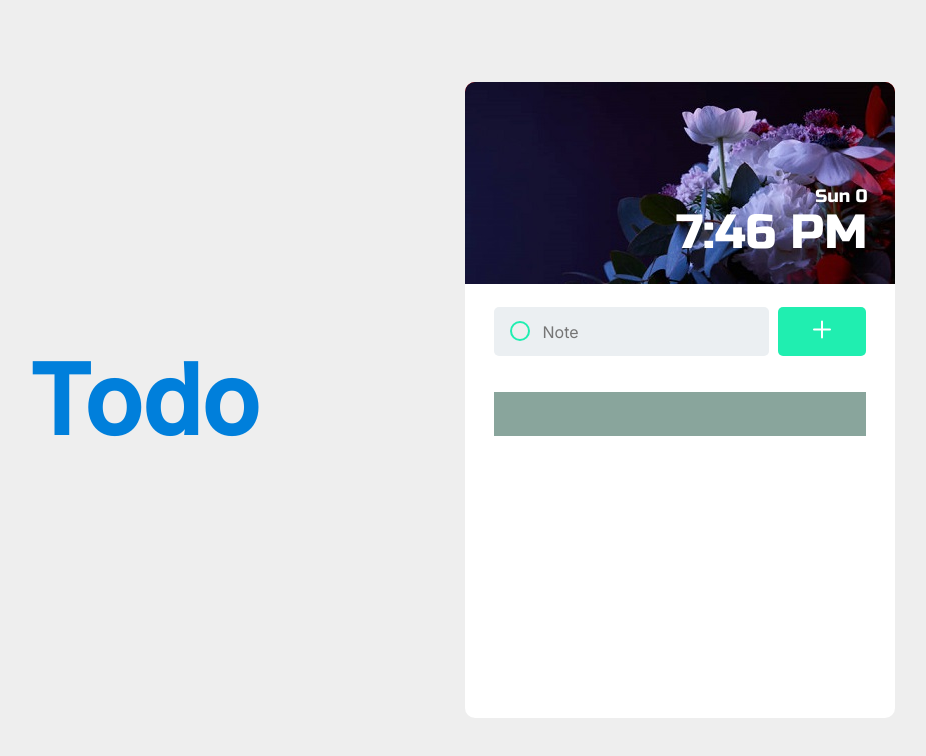
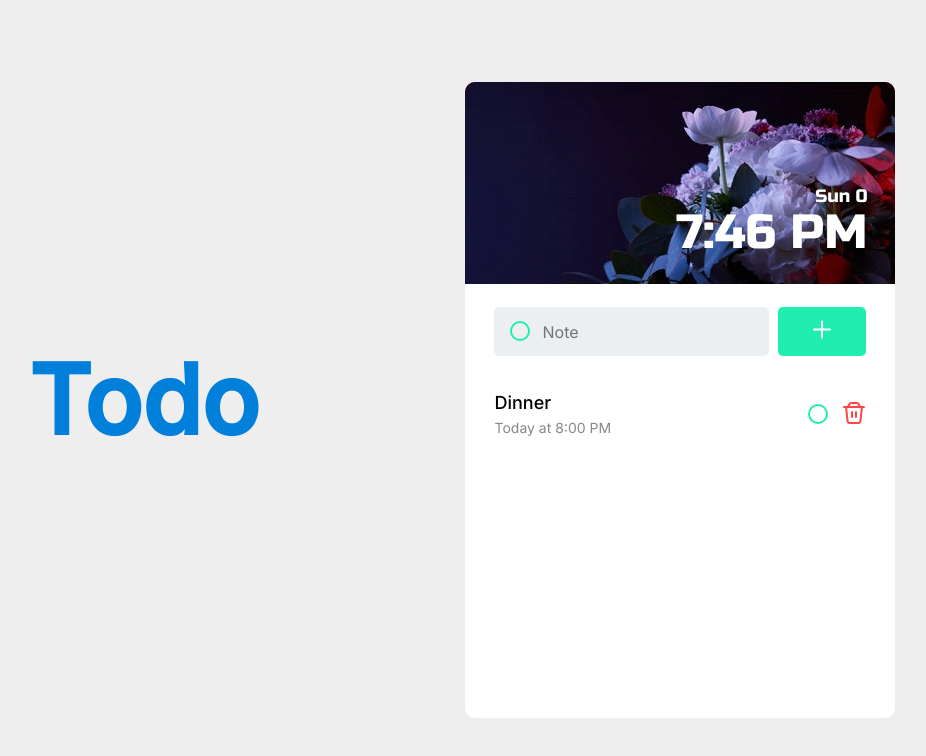
Before and after one commit to N1K100a/to-do-app, a React (Create React App) app: page / in a window 1280 px wide. Shown: the top 756 px of the page, without its empty margins (178-1104 px from the left). Built offline with nearby package versions, Linux system fonts and the light colour scheme.

Commit message:
add simple compnent

```diff
--- /dev/null
+++ b/src/components/RoundBtn.tsx
@@ -0,0 +1,30 @@
+import React from "react";
+import styled from "styled-components";
+
+function RoundBtnComp() {
+  return (
+    <RoundBtn>
+      <svg
+        width="9"
+        height="7"
+        viewBox="0 0 9 7"
+        fill="none"
+        xmlns="http://www.w3.org/2000/svg">
+        <path
+          d="M2.77833 5.65701L0.914298 3.72532C0.813857 3.62124 0.677629 3.56276 0.535583 3.56276C0.393538 3.56276 0.25731 3.62124 0.156869 3.72532C0.0564274 3.82941 0 3.97058 0 4.11778C0 4.19067 0.0138534 4.26284 0.040769 4.33018C0.0676846 4.39752 0.107135 4.4587 0.156869 4.51024L2.4023 6.83717C2.6118 7.05428 2.95023 7.05428 3.15973 6.83717L8.84313 0.947483C8.94357 0.843396 9 0.702224 9 0.555023C9 0.407822 8.94357 0.266649 8.84313 0.162562C8.74269 0.0584756 8.60646 0 8.46442 0C8.32237 0 8.18614 0.0584756 8.0857 0.162562L2.77833 5.65701Z"
+          fill="white"
+        />
+      </svg>
+    </RoundBtn>
+  );
+}
+
+export default RoundBtnComp;
+
+const RoundBtn = styled.button`
+  height: 20px;
+  width: 20px;
+  border-radius: 10px;
+  border: 2px solid #20eeb0;
+  background-color: white;
+`;
--- /dev/null
+++ b/src/components/TaskComponent.tsx
@@ -0,0 +1,72 @@
+import React from "react";
+import styled from "styled-components";
+import RoundBtnComp from "./RoundBtn";
+import trashIcon from "../assets/TrashIcon.svg";
+
+function TaskComponent() {
+  return (
+    <Task>
+      <LeftCon>
+        <TaskName>Dinner</TaskName>
+        <TaskDate>Today at 8:00 PM</TaskDate>
+      </LeftCon>
+      <RightCon>
+        <RoundBtnComp />
+        <TrashBtn>
+          <img src={trashIcon} alt="Delete" />
+        </TrashBtn>
+      </RightCon>
+    </Task>
+  );
+}
+
+export default TaskComponent;
+
+const Task = styled.div`
+  width: 100%;
+  height: 44px;
+  margin-bottom: 24px;
+  display: flex;
+  justify-content: space-between;
+`;
+
+const LeftCon = styled.div`
+  height: 100%;
+  width: auto;
+`;
+
+const RightCon = styled.div`
+  height: 100%;
+  width: auto;
+  flex-shrink: 0;
+  display: flex;
+  justify-content: space-between;
+  align-items: center;
+`;
+
+const TaskName = styled.div`
+  height: 22px;
+  width: auto;
+  font-family: "Inter", sans-serif;
+  font-weight: 500;
+  font-size: 18px;
+  line-height: 22px;
+`;
+
+const TaskDate = styled.div`
+  height: 17px;
+  font-size: 14px;
+  line-height: 17px;
+  margin-top: 5px;
+  font-family: "Inter", sans-serif;
+  color: #888888;
+  font-weight: 400;
+`;
+
+const TrashBtn = styled.button`
+  height: 24px;
+  width: 24px;
+  border: none;
+  background: none;
+  margin-left: 14px;
+`;
--- a/src/components/ToDoAdd.tsx
+++ b/src/components/ToDoAdd.tsx
@@ -1,11 +1,15 @@
 import React from "react";
 import styled from "styled-components";
 import addIcon from "../assets/Vector.svg";
-
 function ToDoAdd() {
+  const RoundBtnStyle = {
+    top: "14px",
+    left: "45px",
+    position: "absolute",
+  };
   return (
     <AddCon>
-      <Icon></Icon>
+      <RoundBtn />
       <TodoInput type="text" placeholder="Note" />
       <AddBtn>
         <img src={addIcon} alt="+" />
@@ -24,16 +28,6 @@ const AddCon = styled.div`
   display: flex;
   justify-content: space-between;
   position: relative;
-`;
-
-const Icon = styled.button`
-  position: absolute;
-  height: 20px;
-  width: 20px;
-  border-radius: 10px;
-  border: 2px solid #20eeb0;
-  top: 14px;
-  left: 45px;
 `;
 
 const TodoInput = styled.input`
@@ -61,3 +55,13 @@ const AddBtn = styled.button`
   font-size: 16px;
   flex-shrink: 0;
 `;
+
+const RoundBtn = styled.button`
+  height: 20px;
+  width: 20px;
+  border-radius: 10px;
+  border: 2px solid #20eeb0;
+  top: 14px;
+  left: 45px;
+  position: absolute;
+`;
--- a/src/components/ToDoBoard.tsx
+++ b/src/components/ToDoBoard.tsx
@@ -1,12 +1,11 @@
 import React from "react";
 import styled from "styled-components";
+import TaskComponent from "./TaskComponent";
 
 function ToDoBoard() {
   return (
     <ToDoBoardStyled>
-      <Task>
-        <LeftCon></LeftCon>
-      </Task>
+      <TaskComponent />
     </ToDoBoardStyled>
   );
 }
@@ -18,17 +17,3 @@ const ToDoBoardStyled = styled.div`
   height: 100%;
   padding: 36px 29px 54px 29px;
 `;
-
-// tasks v
-
-const Task = styled.div`
-  width: 100%;
-  height: 44px;
-  background-color: #89a59c;
-  margin-bottom: 24px;
-`;
-
-const LeftCon = styled.div`
-  height: 100%;
-  width: auto;
-`;
```
Also changed, not shown: src/assets/TrashIcon.svg (added).
